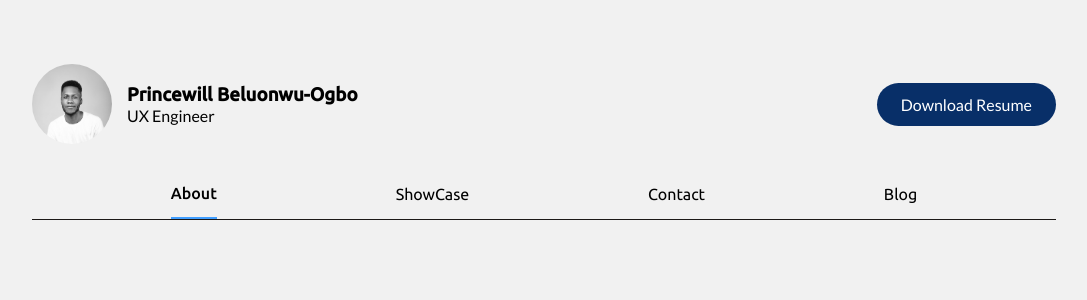
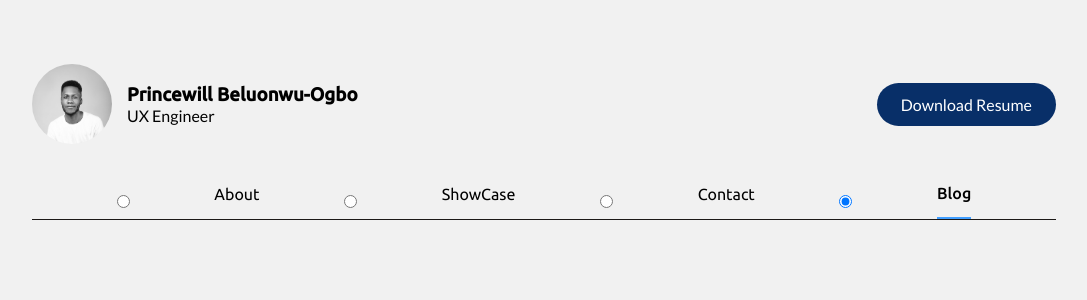
Before and after one commit to zubbyzillion/Portfolio, a React (Vite) app in the folder personal-portfolio/: page / in a window 1280 px wide. Shown: the top 300 px of the page, without its empty margins (96-1183 px from the left). Built offline with nearby package versions, Linux system fonts and the light colour scheme.

Commit message:
writing functionality to loop through each radio element

```diff
--- a/personal-portfolio/src/App.jsx
+++ b/personal-portfolio/src/App.jsx
@@ -31,7 +31,6 @@ function Header() {
         </div>
 
         <div className="resume_btn">
-
           <a href="/resume" className="resume_btn_link">Download Resume</a>
         </div>
       </div>
@@ -40,23 +39,30 @@ function Header() {
 }
 
 function Navigation() {
-  const [navigation, setNavigation] = useState("");
+  const [navigation, setNavigation] = useState(true);
+  const [selectedOption, setSelectedOptionchange] = useState(null);
   // const [isActive, setActive] = useState(false);
 
-  // function  activeNavigation() {
-  //   // isActive= true;
 
-  //   setActive(current => current);
-  // }
+  const selectedOptionChange = (e) => {
+    setSelectedOption(e.innerHTML);
+  };
 
   function handleNavigation() {
     // e.innerHTML();
 
-    !navigation === true ? setNavigation(() => "btn_navigation_active") : setNavigation("");
+    setNavigation(!navigation) ? "" : true;
+
+    // checked === true ? setNavigation(() => "checked") : setNavigation("");
+
+    // {setNavigation(navigation === true ? navigation === false : "")}
+
     // setNavigation(navigation => !navigation);
+    // navigation === true ? setNavigation(() => "checked") : setNavigation("");
   }
 
   console.log(navigation);
+  console.log(setNavigation);
   // console.log(isActive);
 
   return (
@@ -66,14 +72,17 @@ function Navigation() {
           <li className="navigation_active_list" id="#About">About</li>
         </button> */}
         <div className="navigation_data_list_w">
-          <input type="radio" name="navaigation_data_list" value="about" id="#About" className="active" checked />
-          <label for="about">About</label>
-          <input type="radio" name="navaigation_data_list" value="about" id="#ShowCase" className="active" />
-          <label for="showcase">ShowCase</label>
-          <input type="radio" name="navaigation_data_list" value="about" id="#Contact" className="active" />
-          <label for="contact">Contact</label>
-          <input type="radio" name="navaigation_data_list" value="about" id="#Blog" className="active" />
-          <label for="blog">Blog</label>
+          <input type="radio" name="navaigation_data_list" value="about" id="#About" className="active" checked={navigation} onChange={handleNavigation} />
+          <label for="about" onClick={ handleNavigation }>About</label>
+
+          <input type="radio" name="navaigation_data_list" value="showcase" id="#ShowCase" className="active" checked={navigation} onChange={handleNavigation} />
+          <label for="showcase" onClick={ handleNavigation }>ShowCase</label>
+
+          <input type="radio" name="navaigation_data_list" value="contact" id="#Contact" className="active" checked={navigation} onChange={handleNavigation} />
+          <label for="contact" onClick={ handleNavigation }>Contact</label>
+
+          <input type="radio" name="navaigation_data_list" value="blog" id="#Blog" className="active" checked={navigation} onChange={handleNavigation} />
+          <label for="blog" onClick={ handleNavigation }>Blog</label>
         </div>
       </div>
     </div>
--- a/personal-portfolio/src/sass/_base.scss
+++ b/personal-portfolio/src/sass/_base.scss
@@ -17,6 +17,11 @@ body {
     font-size: 1.6rem;
     background: $color-gray;
     padding: 6.4rem 12.8rem;
+
+    ::selection {
+        color: $color-gray;
+        background-color: $color-light-blue;
+    }
 }
 
 #root {
--- a/personal-portfolio/src/sass/components/_navigation.scss
+++ b/personal-portfolio/src/sass/components/_navigation.scss
@@ -39,15 +39,28 @@
 
         .navigation_data_list_w {
             display: flex;
+            // grid-template-columns: 8rem 4rem 1fr;
             align-items: center;
             justify-content: space-evenly;
             -webkit-full-screen: -webkit-fill-available;
-            gap: 4rem;
+            // gap: 4rem;
+
+            &::before {
+                // display: block;
+                background-color: #f1f1f1;;
+            }
 
             &>input[type="radio"] {
-                display: none;
+                // display: none;
+                cursor: pointer;
+
+                &::before {
+                    background-color: #f1f1f1;
+                    width: 100%;
+                }
 
                 &:checked + label {
+                    cursor: pointer;
                     font-weight: 500;
                     border-bottom: 2px solid $color-light-blue;
                 }
```
